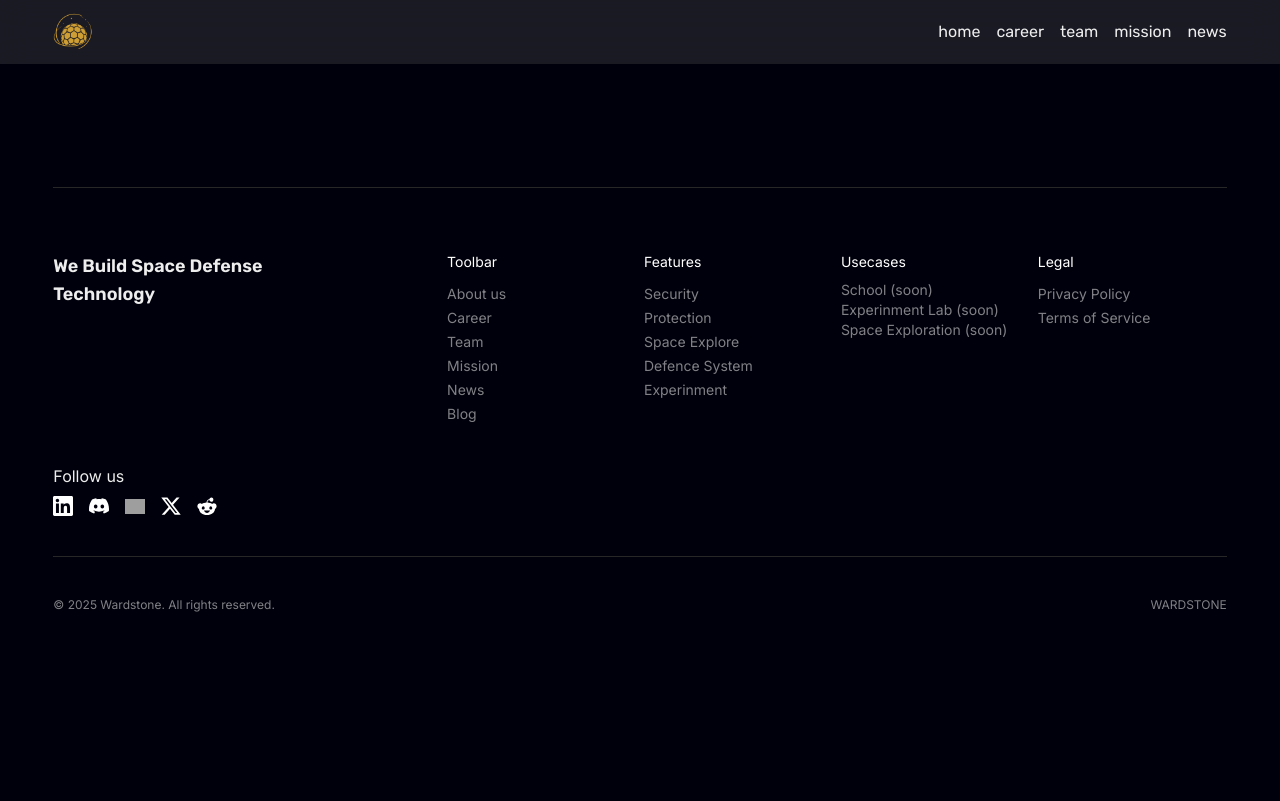
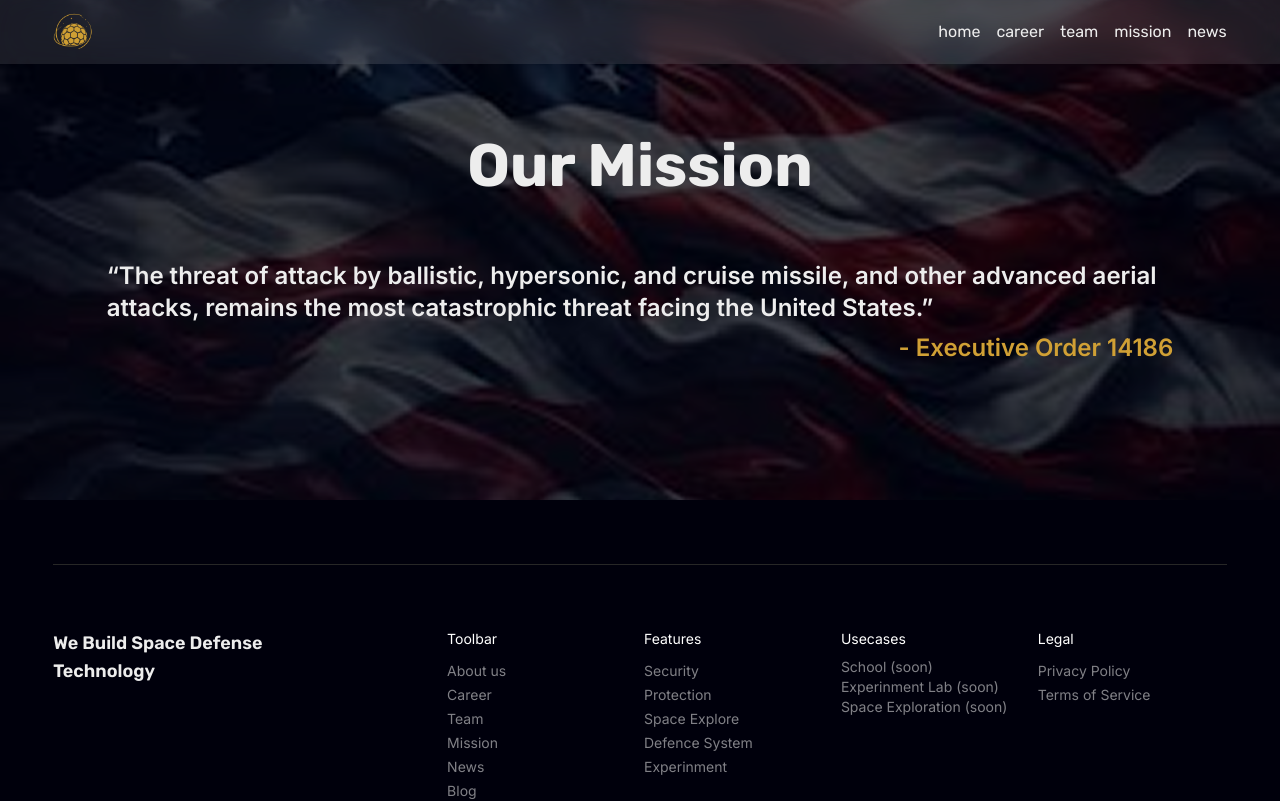
Before and after one commit to 221fa04732/WardStone, a Next.js app: page /mission in a window 1280 px wide. Shown: the top 801 px of the page. Built offline with nearby package versions, Linux system fonts and the light colour scheme; grey boxes are pictures that could not be loaded.

Commit message:
mission landing page done

```diff
--- a/app/mission/page.tsx
+++ b/app/mission/page.tsx
@@ -1,9 +1,11 @@
 import Footer from "@/components/component/footer"
+import MissionLanding from "@/components/component/missionLanding"
 import Navbar from "@/components/component/navbar"
 
 export default function Mission(){
     return(<div className="flex flex-col items-center justify-center min-h-screen min-w-full">
         <Navbar />
+        <MissionLanding />
         <Footer />
     </div>)
 }
--- /dev/null
+++ b/components/component/missionLanding.tsx
@@ -0,0 +1,13 @@
+import Image from "next/image"
+
+export default function MissionLanding(){
+    return(<div className="relative flex justify-center items-center w-full h-[500px]">
+        <Image src={'/flag.png'} alt="home" fill className="object-cover opacity-25"/>
+        <div className="absolute h-full w-full flex flex-col items-center justify-center">
+            <div className="w-10/12 flex flex-col items-center justify-center">
+                <div className="mb-16 rubik text-2xl md:text-6xl font-semibold md:font-bold">Our Mission</div>
+                <div className="md:font-semibold md:text-2xl">“The threat of attack by ballistic, hypersonic, and cruise missile, and other advanced aerial attacks, remains the most catastrophic threat facing the United States.”<div className="w-full text-end text-[#D0A035] pt-1 md:pt-2">- Executive Order 14186</div></div>
+            </div>
+        </div>
+    </div>)
+}
```
Also changed, not shown: public/flag.png (added).
